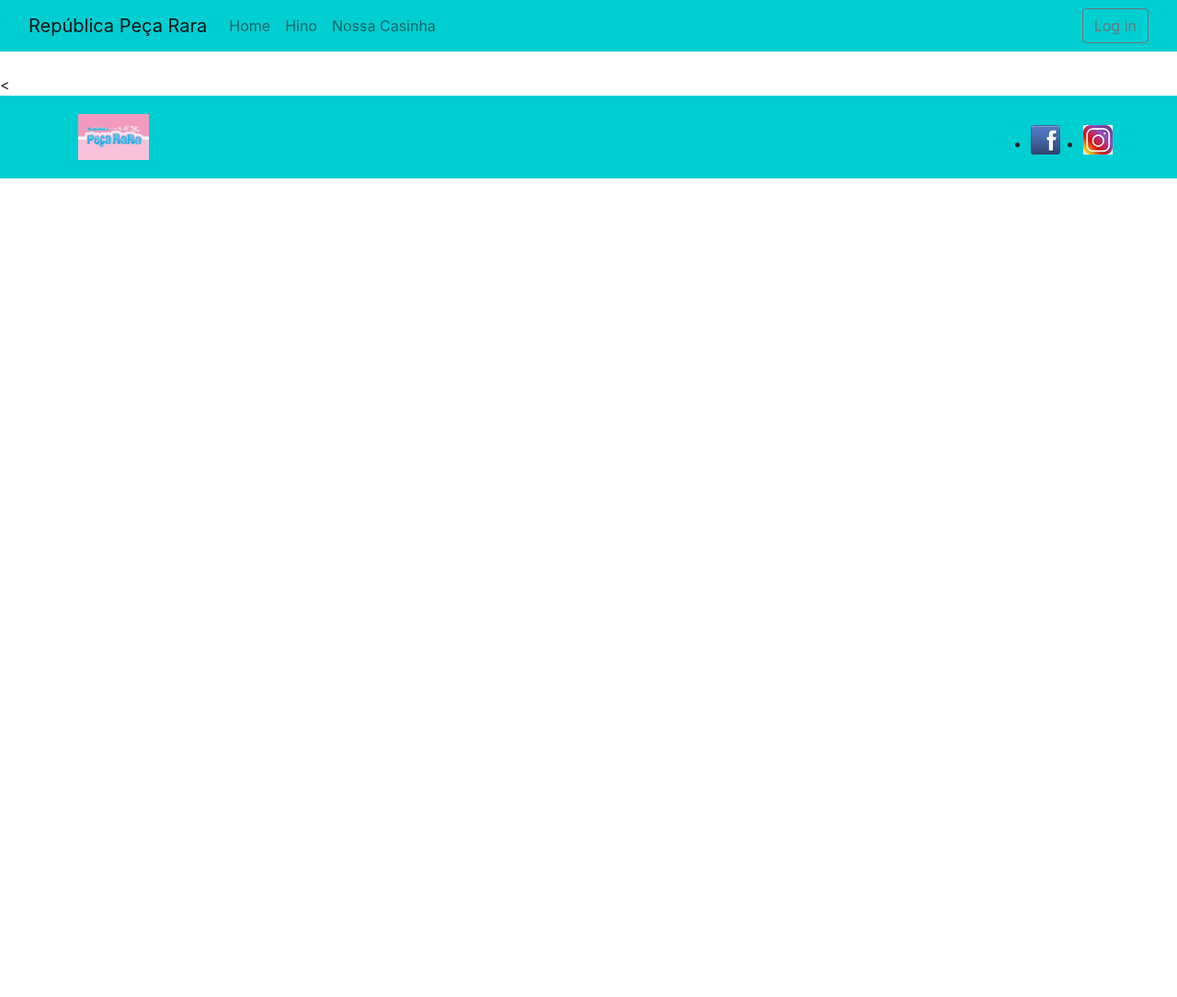
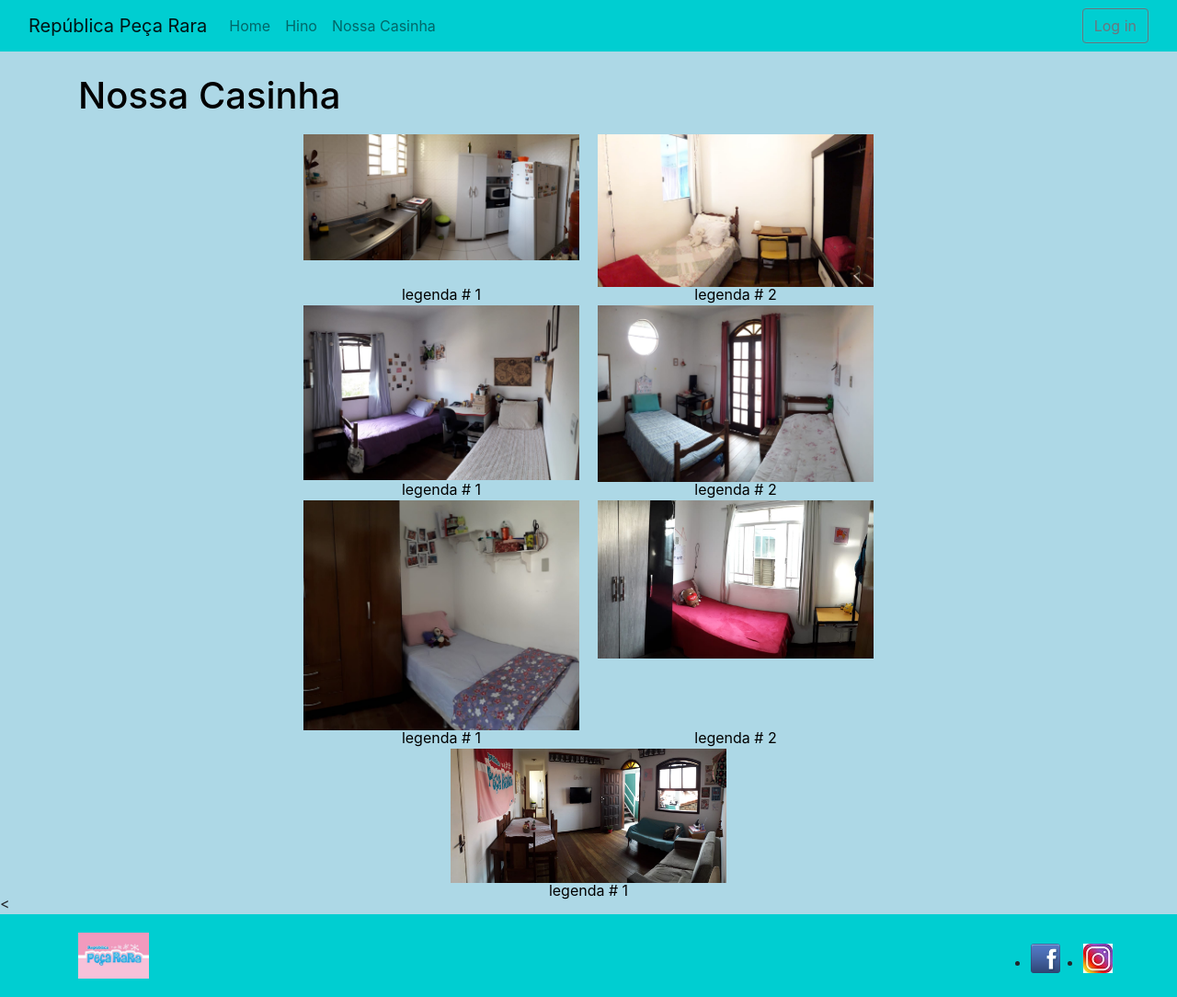
Before and after one commit to TulioAbreu/administracao-republica, a Django app: page /app/ourHome in a window 1280 px wide. Shown: the whole page at 92% size. Before the commit the page ends 194 px from the top, so only its background shows below. Run offline with Django 3.2, Linux system fonts and the light colour scheme; some libraries are stand-ins or nearby versions.

Commit message:
Inserção das imagens da casa

```diff
--- a/app/static/css/base.css
+++ b/app/static/css/base.css
@@ -13,8 +13,8 @@ form .alert ul
 }
 body
 {
-    /*background-image: url("../img/background.jpg");*/
-    background-color: white;
+    /*background-image: url("../img/background3.jpg");*/
+    background-color: lightblue;
 }
 
 footer
@@ -85,3 +85,33 @@ li a:hover {
     color:#000!important;
     background-color:darkturquoise!important
 }
+h1, h2, h3, h4, h5, h6
+{
+    color: black;
+}
+h2
+{
+    font-palette: dark;
+    font-family: "Edwardian Script ITC";
+    font-size: 50px;
+    /*background-image: url("../img/moldura.jpg");*/
+}
+
+.holder {
+    display: flex;
+    justify-content: center;
+    color: black;
+}
+.imagem {
+  width: 300px;
+  margin: 10px;
+  position: relative;
+  text-align: center;
+}
+.imagem::after {
+  content: attr(data-title); /* estilo que coloco a legenda no lugar */
+  position: absolute;
+  width: 100%;
+  bottom: -20px;
+  left: 0;
+}
--- a/app/templates/app/ourHome.html
+++ b/app/templates/app/ourHome.html
@@ -1 +1,39 @@
 {% extends 'base.html' %}
+
+{% block content %}
+    {% load static %}
+
+    <h1>Nossa Casinha</h1>
+    <div class="holder">
+        <div class="imagem" data-title="legenda # 1">
+            <img src="{% static "/img/cozinha.jpeg" %}" alt="Cozinha da república Peça Rara" width="300px">
+        </div>
+        <div class="imagem" data-title="legenda # 2">
+            <img src="{% static "/img/quartoAgregada.jpeg" %}" alt="Sala da república Peça Rara" width="300px">
+        </div>
+    </div>
+    <div class="holder">
+        <div class="imagem" data-title="legenda # 1">
+            <img src="{% static "/img/duploDentro.jpeg" %}" alt="Cozinha da república Peça Rara" width="300px">
+        </div>
+        <div class="imagem" data-title="legenda # 2">
+            <img src="{% static "/img/duploFora.jpeg" %}" alt="Sala da república Peça Rara" width="300px">
+        </div>
+    </div>
+    <div class="holder">
+        <div class="imagem" data-title="legenda # 1">
+            <img src="{% static "/img/suite1.jpeg" %}" alt="Cozinha da república Peça Rara" width="300px">
+        </div>
+        <div class="imagem" data-title="legenda # 2">
+            <img src="{% static "/img/suite2.jpeg" %}" alt="Sala da república Peça Rara" width="300px">
+        </div>
+    </div>
+    <div class="holder">
+        <div class="imagem" data-title="legenda # 1">
+            <img src="{% static "/img/sala.jpeg" %}" alt="Cozinha da república Peça Rara" width="300px">
+        </div>
+    </div>
+
+
+
+{% endblock %}
```
Also changed, not shown: app/templates/app/hino.html (+11 -11 lines), app/static/img/banheiro social.jpeg (added), app/static/img/cozinha.jpeg (added), app/static/img/duploDentro.jpeg (added), app/static/img/duploFora.jpeg (added), app/static/img/foto1.JPG (renamed from app/static/foto1.JPG), app/static/img/quartoAgregada.jpeg (added), app/static/img/sala.jpeg (added), app/static/img/suite1.jpeg (added), app/static/img/suite2.jpeg (added).
